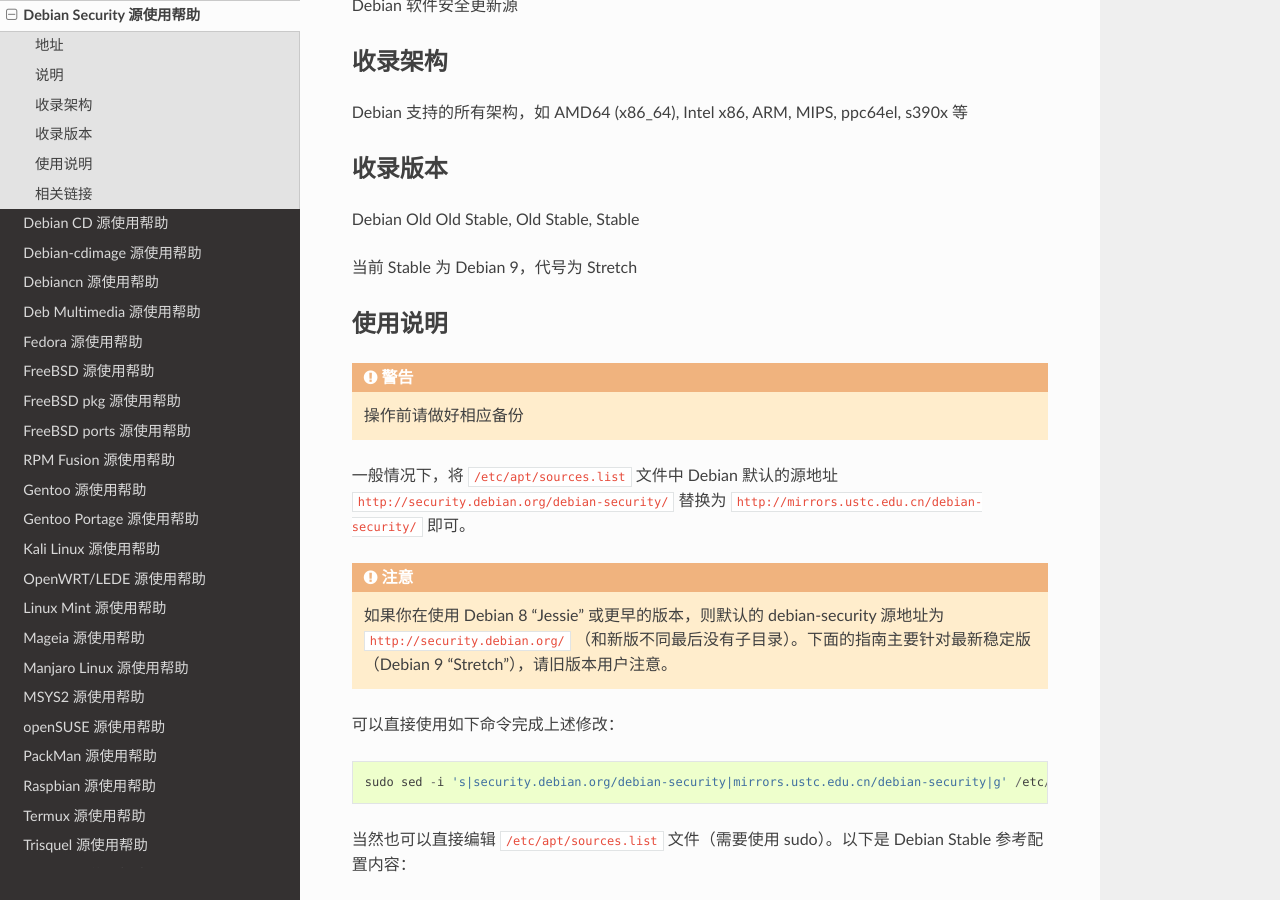
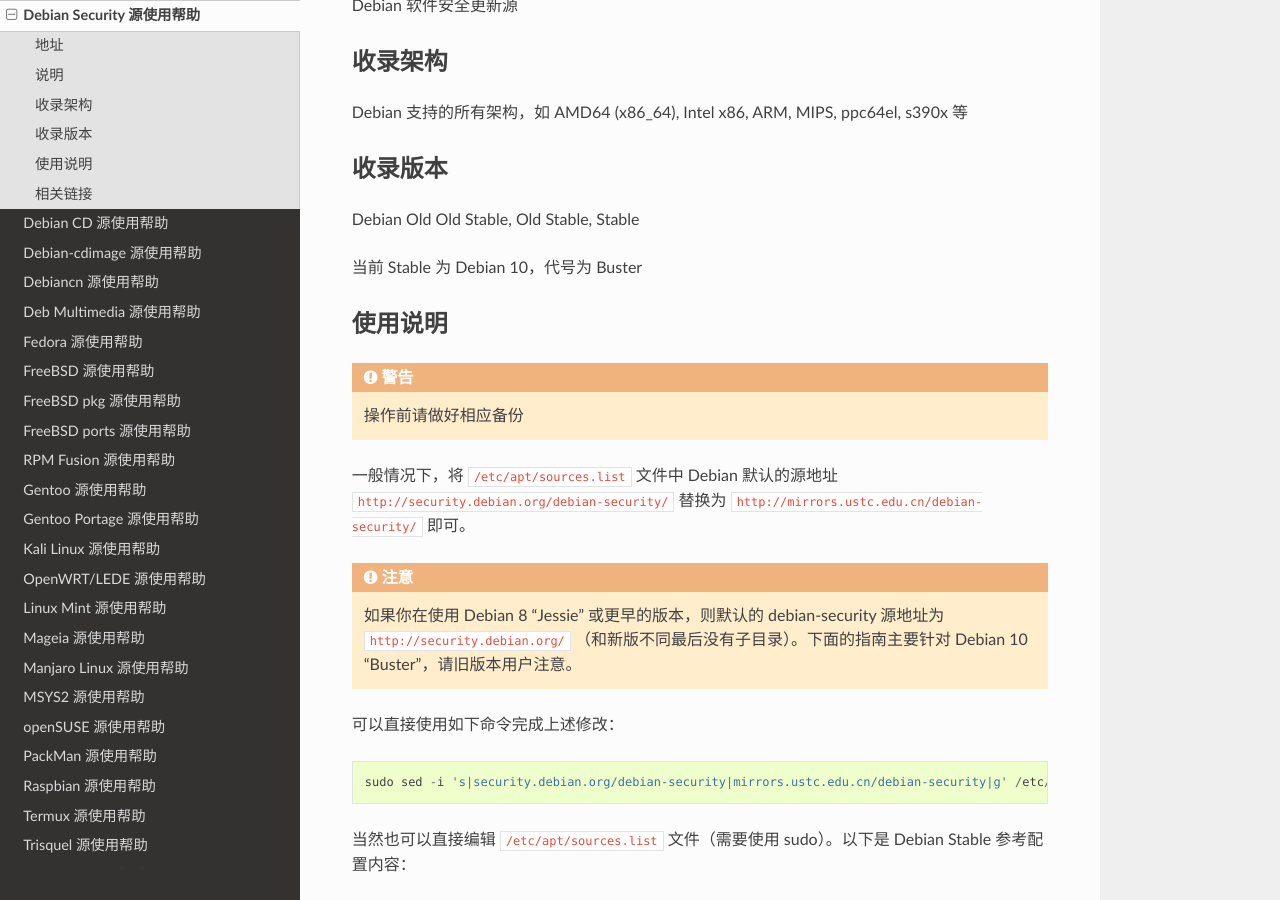
Before and after one commit to ustclug/mirrorhelp, a Sphinx documentation site: the page built from source/debian-security.rst, in a window 1280 px wide and 900 px high, scrolled down 340 px. Built offline with Sphinx 7.4.7 and the Read the Docs theme 2.0.0, drawn with Linux system fonts in a browser that asks for light colours; pages that are not in the unit, such as notebooks, are missing from menus.

Commit message:
Update debian-security to Debian 10(buster) (#159)

```diff
--- a/source/debian-security.rst
+++ b/source/debian-security.rst
@@ -23,7 +23,7 @@
 
 Debian Old Old Stable, Old Stable, Stable
 
-当前 Stable 为 Debian 9，代号为 Stretch
+当前 Stable 为 Debian 10，代号为 Buster
 
 使用说明
 ========
@@ -35,7 +35,7 @@
 替换为 ``http://mirrors.ustc.edu.cn/debian-security/`` 即可。
 
 .. attention::
-    如果你在使用 Debian 8 "Jessie" 或更早的版本，则默认的 debian-security 源地址为 ``http://security.debian.org/`` （和新版不同最后没有子目录）。下面的指南主要针对最新稳定版（Debian 9 "Stretch"），请旧版本用户注意。
+    如果你在使用 Debian 8 "Jessie" 或更早的版本，则默认的 debian-security 源地址为 ``http://security.debian.org/`` （和新版不同最后没有子目录）。下面的指南主要针对 Debian 10 "Buster"，请旧版本用户注意。
 
 
 可以直接使用如下命令完成上述修改：
```
